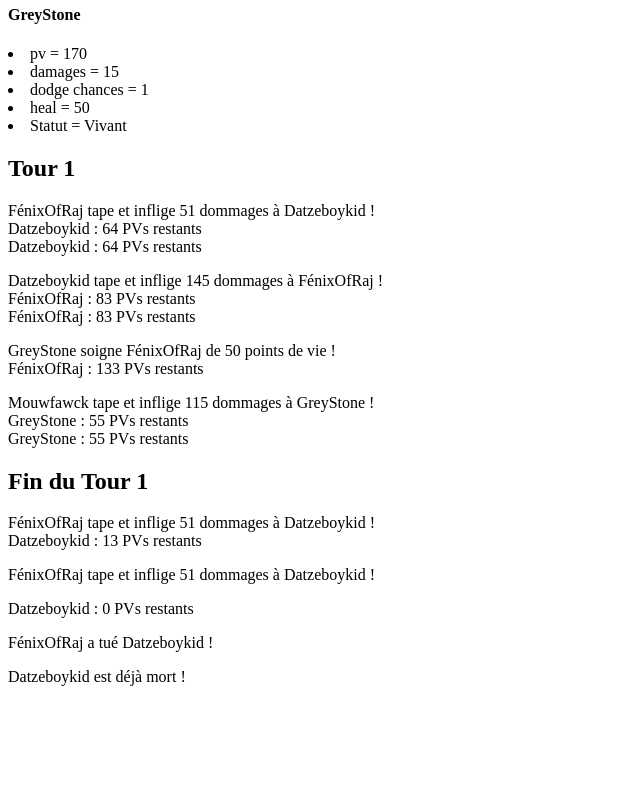
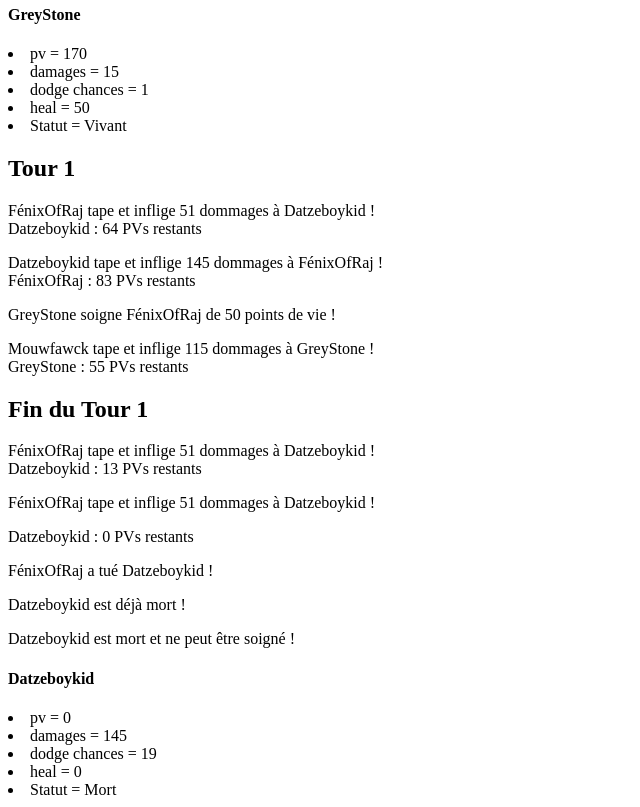
Before and after one commit to BrenQuaglieri/training-game, a PHP site: page / in a window 1280 px wide. Shown: the part 454-1261 px from the top of the page, without its empty margins (0-640 px from the left). Before the commit the page ends 1140 px from the top, so only its background shows below. Run offline with PHP 8.4, Linux system fonts and the light colour scheme.

Commit message:
amélioration de Hit et impossibilité de soigné si personnage mort

```diff
--- a/game-prototype-training/index.php
+++ b/game-prototype-training/index.php
@@ -19,15 +19,12 @@ $mage->showStats();
 $soigneur->showStats();
 echo '<h2> Tour 1 </h3>';
 $guerrier->hit($voleur);
-$voleur->howMuchPv();
 $voleur->hit($guerrier);
-$guerrier->howMuchPv();
 $soigneur->heal($guerrier);
-$guerrier->howMuchPv();
 $mage->hit($soigneur);
-$soigneur->howMuchPv();
 echo '<h2> Fin du Tour 1 </h2>';
 $guerrier->hit($voleur);
 $guerrier->hit($voleur);
 $guerrier->hit($voleur);
-$guerrier->hit($voleur);
+$soigneur->heal($voleur);
+$voleur->showStats();
--- a/game-prototype-training/src/Heroes.php
+++ b/game-prototype-training/src/Heroes.php
@@ -46,7 +46,7 @@ class Heroes extends Characters {
     public function hit($target) {
 
         $dodgeChance = rand(0, 100);
-        if ($dodgeChance <= $target->dodge && $target->status = 'Vivant') {
+        if ($dodgeChance <= $target->dodge && $target->status == 'Vivant') {
             echo '<p>' . $this->name . ' rate son coup et n\'inflige aucun dégat à ' . $target->name . ' !</p>';
         }
         else {
@@ -54,23 +54,28 @@ class Heroes extends Characters {
                 $target->pv = $target->pv - $this->dmg;
                 echo '<p>'. $this->name .' tape et inflige ' . $this->dmg . ' dommages à ' . $target->name . ' !';
                 if ($target->pv > 0) {
-                echo '<br>' . $target->name . ' : ' . $target->pv . ' PVs restants';
+                    $target->howMuchPV();
                 }
                 else {
                     echo '<p>' . $target->name . ' : ' . '0 PVs restants';
+                    $target->pv = 0;
+                    $target->status = 'Mort';
+                    echo '<p>'. $this->name . ' a tué ' . $target->name . ' !</p>';
+                    return $target->status;
                 }
             }
             else if ($target->status == 'Mort') {
                 echo '<p>' . $target->name . ' est déjà mort ! </p>';
             }
-            else if ($target->pv <= 0) {
-                $target->status = 'Mort';
-                echo '<p>'. $this->name . ' a tué ' . $target->name . ' !</p>';
-            }
         }
     }
     public function heal($target) {
-        $target->pv = $target->pv + $this->heal;
-        echo '<p>'. $this->name .' soigne ' . $target->name . ' de ' . $this->heal . ' points de vie !';
+        if ($target->status == 'Vivant') {
+            $target->pv = $target->pv + $this->heal;
+            echo '<p>'. $this->name .' soigne ' . $target->name . ' de ' . $this->heal . ' points de vie !';
+        }
+        else if ($target->status == 'Mort') {
+            echo '<p>'. $target->name .' est mort et ne peut être soigné ! </p>';
+        }
     }
 }
```
